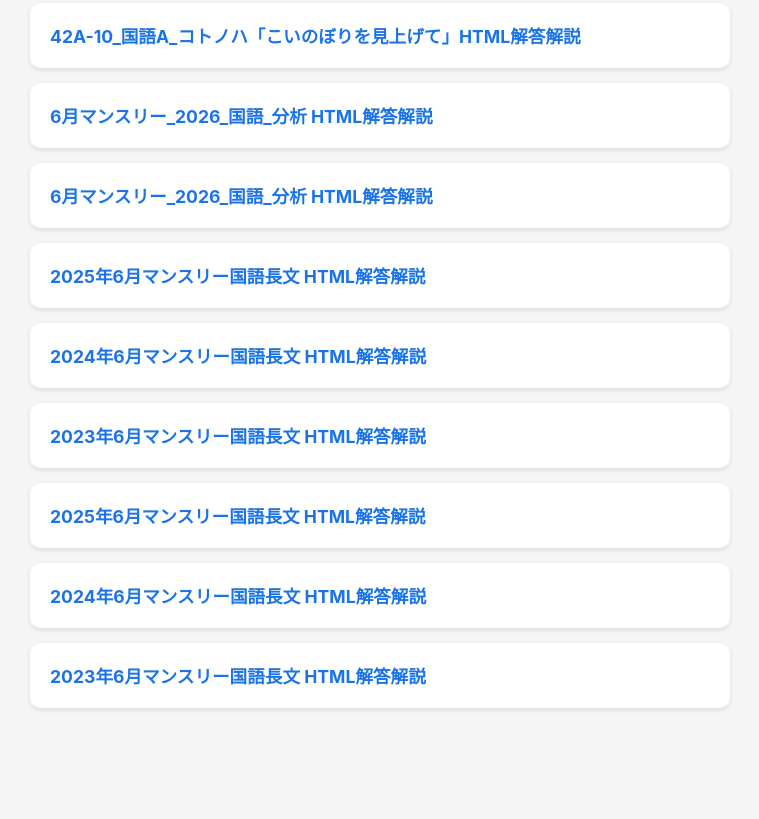
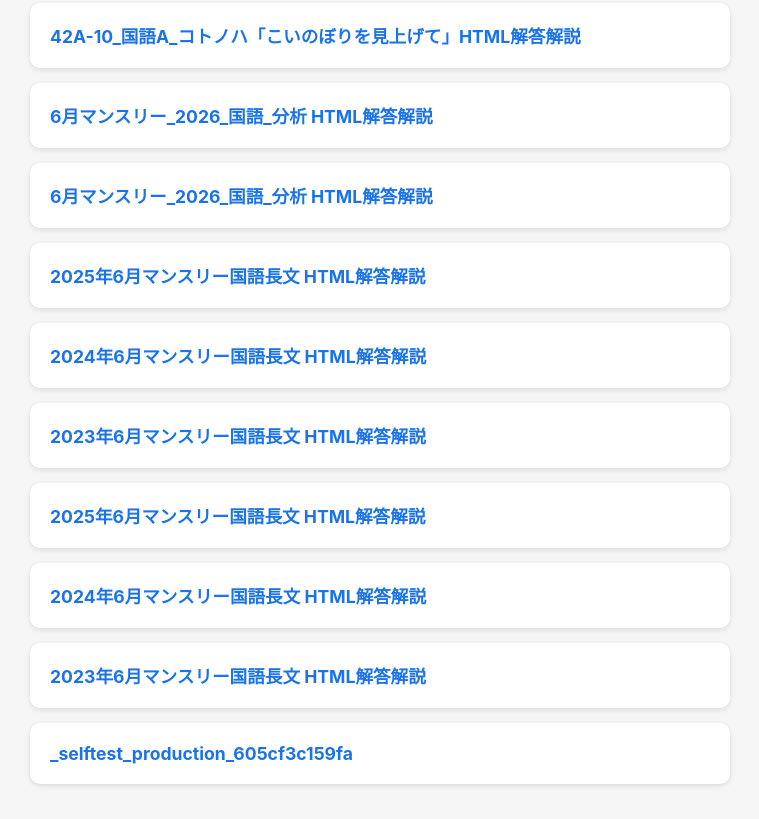
Before and after one commit to iwslatojp29/math-app, a plain HTML site: page japanese/index.html in a window 1280 px wide. Shown: the part 1269-2088 px from the top of the page, without its empty margins (260-1019 px from the left). Before the commit the page ends 2012 px from the top, so only its background shows below. Drawn offline with Linux system fonts and the light colour scheme.

Commit message:
Auto-update index.html

```diff
--- a/japanese/index.html
+++ b/japanese/index.html
@@ -86,5 +86,8 @@ h1 { color: #333; border-bottom: 3px solid #2196F3; padding-bottom: 10px; }
   <div class="card">
     <a href="./2023年6月マンスリー国語長文 HTML解答解説.html">2023年6月マンスリー国語長文 HTML解答解説</a>
   </div>
+  <div class="card">
+    <a href="./_selftest_production_605cf3c159fa.html">_selftest_production_605cf3c159fa</a>
+  </div>
 </body>
 </html>
```
